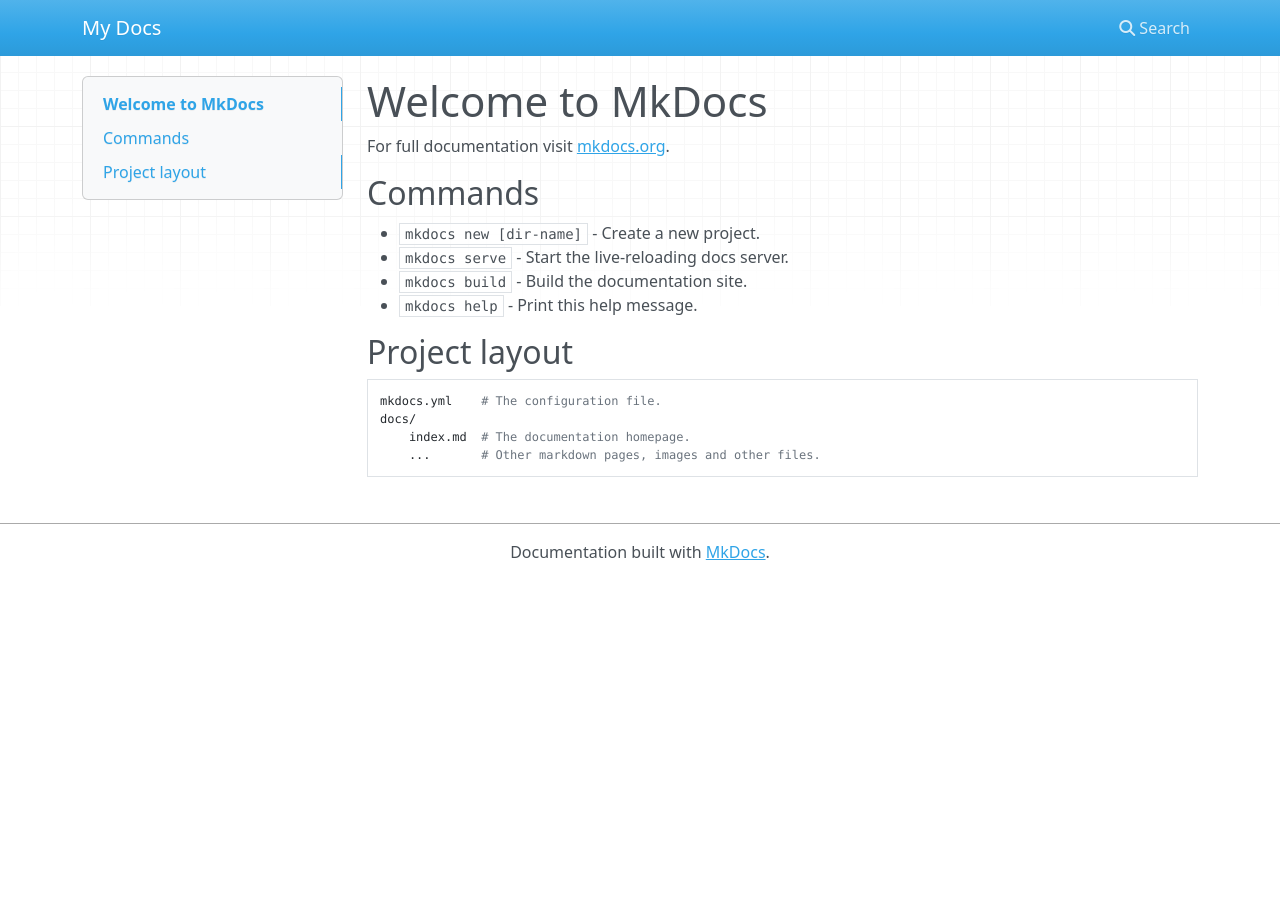
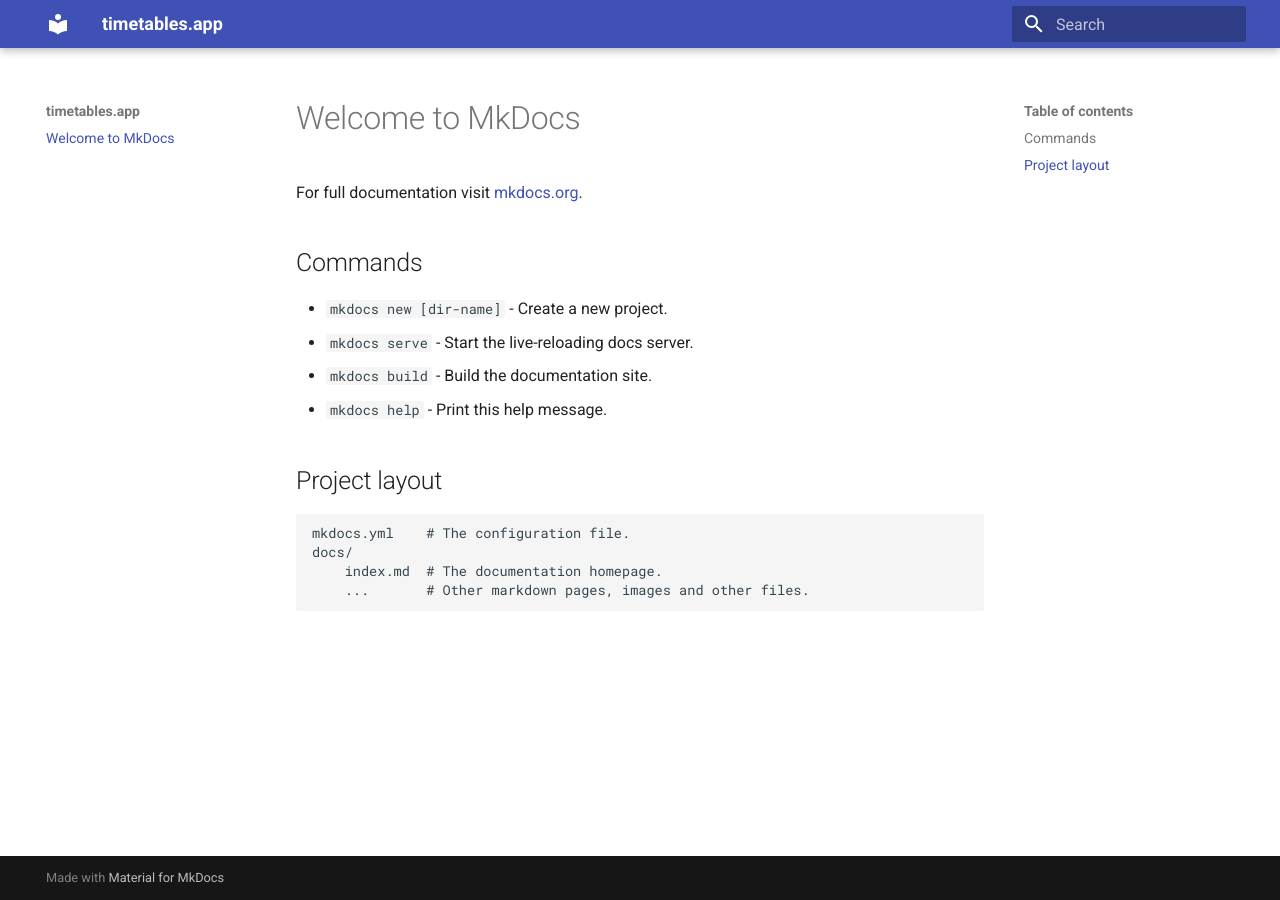
Before and after one commit to timetables-app/docs, an MkDocs documentation site: the page built from docs/index.md, in a window 1280 px wide. Built offline with MkDocs 1.6.1 and Material for MkDocs 9.7.7, drawn with Linux system fonts in a browser that asks for light colours; nearby versions of some CDN libraries.

Commit message:
material theme

```diff
--- a/mkdocs.yml
+++ b/mkdocs.yml
@@ -1 +1,3 @@
-site_name: My Docs
+site_name: timetables.app
+theme:
+  name: 'material'
```
Also changed, not shown: 1 other file.
